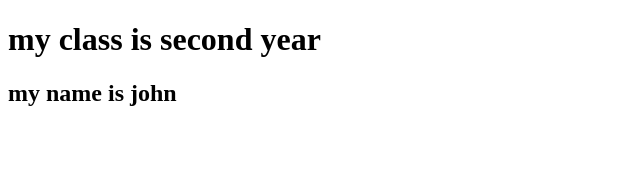
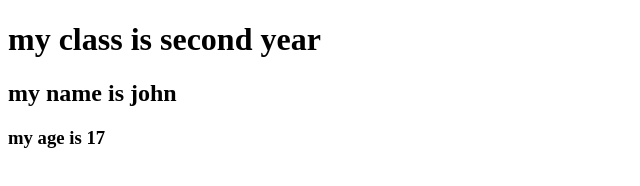
Before and after one commit to musabbinmuavia-dotcom/practicle4, a plain HTML site: page index.html in a window 1280 px wide. Shown: the whole page, without its empty margins (0-640 px from the left). Drawn offline with Linux system fonts and the light colour scheme.

Commit message:
my second half was done

```diff
--- a/index.html
+++ b/index.html
@@ -9,6 +9,7 @@
 
 <h1>my class is second year</h1>
 <h2>my name is john</h2>
+<h3>my age is 17</h3>
 
 
 </body>
```
